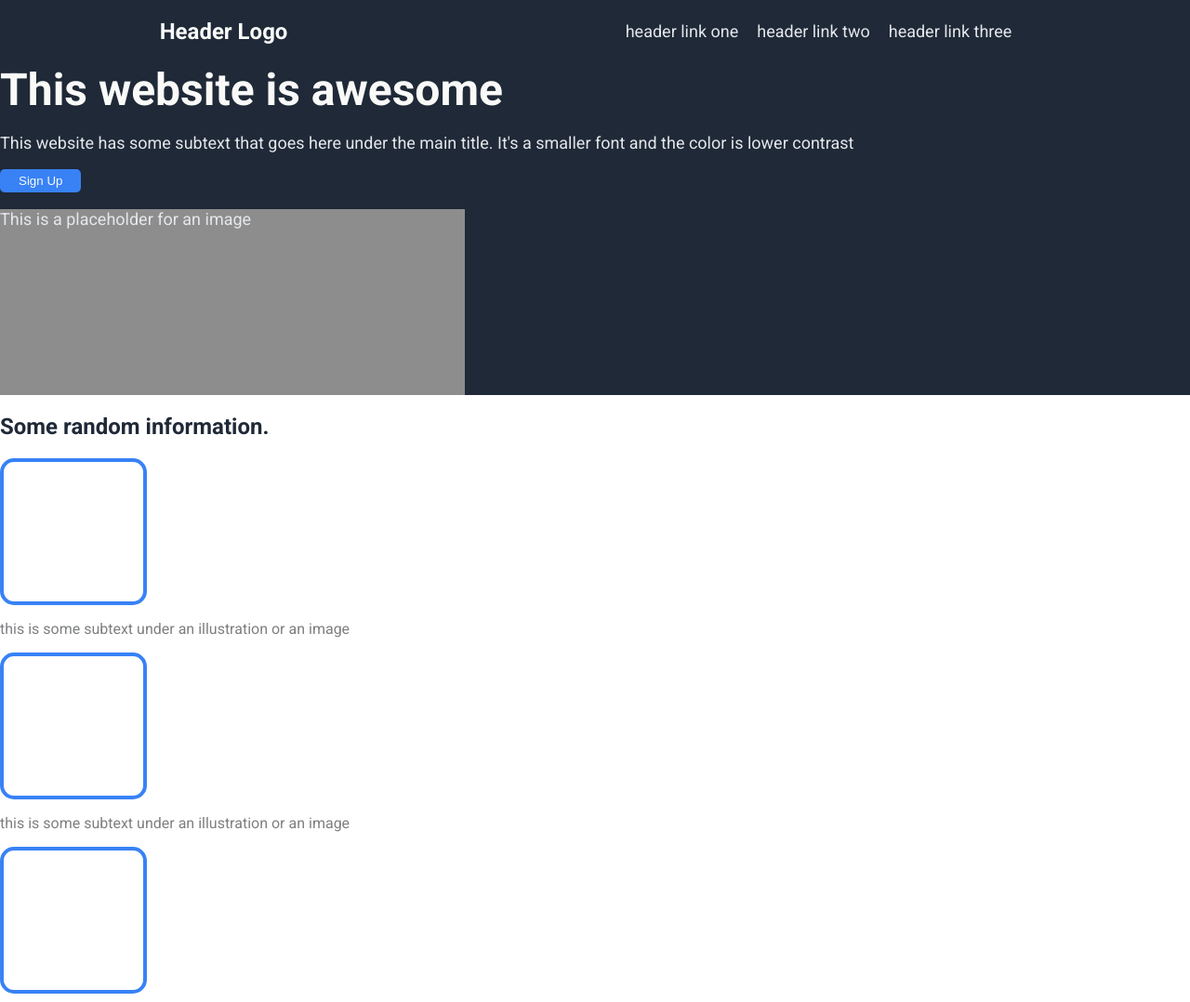
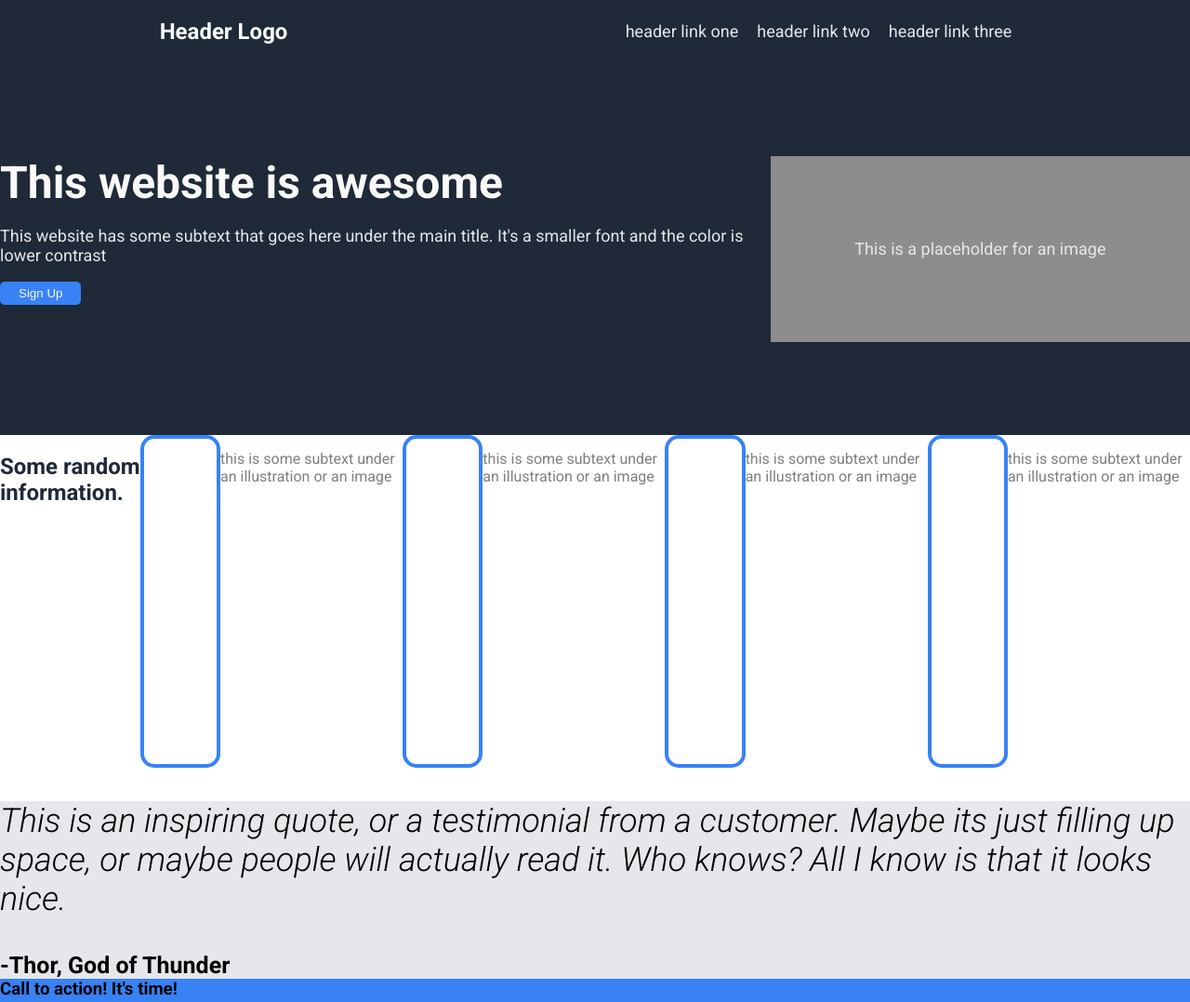
Before and after one commit to danwhitlock/landing_page_project, a plain HTML site: page index.html in a window 1280 px wide. Shown: the top 1078 px of the page at 93% size. Drawn offline with Linux system fonts and the light colour scheme.

Commit message:
add initial display parameters, first draft hero section

```diff
--- a/styles.css
+++ b/styles.css
@@ -13,7 +13,6 @@ nav {
 h1 {
     color: #F9FAF8;
     font-size: 24px;
-
 }
 
 ul {
@@ -37,8 +36,14 @@ li {
 
 .hero {
     background-color: #1F2937;
+    display: flex;
+    justify-content: space-around;
+    padding: 100px 0px;
 }
 
+.hero-txt {
+    display: flex;
+}
 
 .hero h2 {
     color: #F9FAF8;
@@ -64,6 +69,9 @@ li {
     background-color: #8d8d8d;
     height: 200px;
     width: 500px;
+    display: flex;
+    justify-content: center;
+    align-items: center;
 }
 
 .hero-img p {
@@ -73,6 +81,7 @@ li {
 .information {
     color:#1F2937;
     font-weight: 700;
+    display: flex;
 }
 
 .information p {
@@ -84,6 +93,8 @@ li {
     width: 150px;
     border: 4px solid #3882F6;
     border-radius: 15px;
+    display: flex;
+    padding: 100px 0px;
 }
 
 .testimonial {
```
